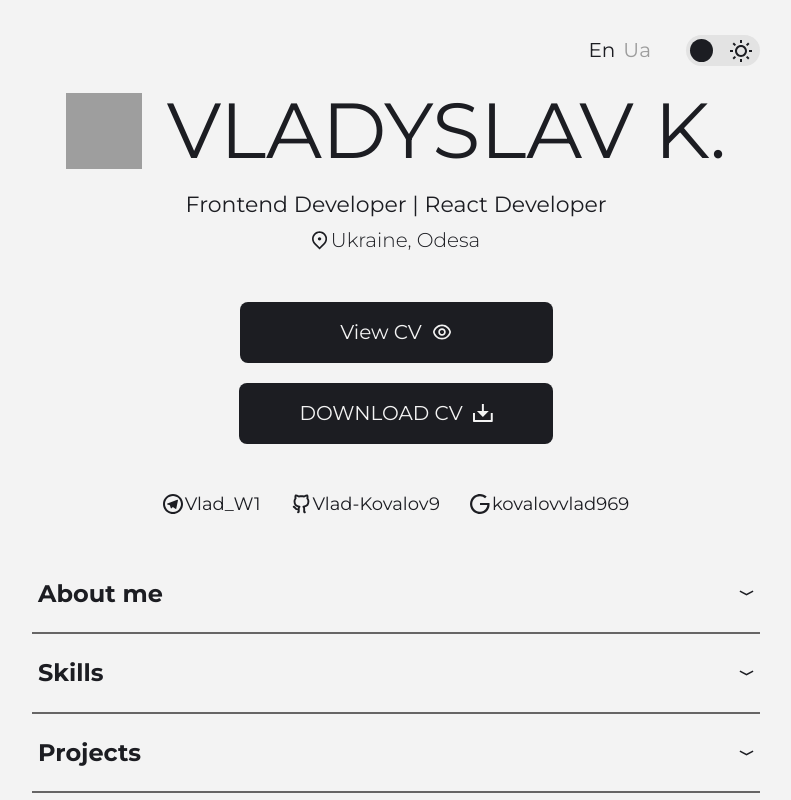
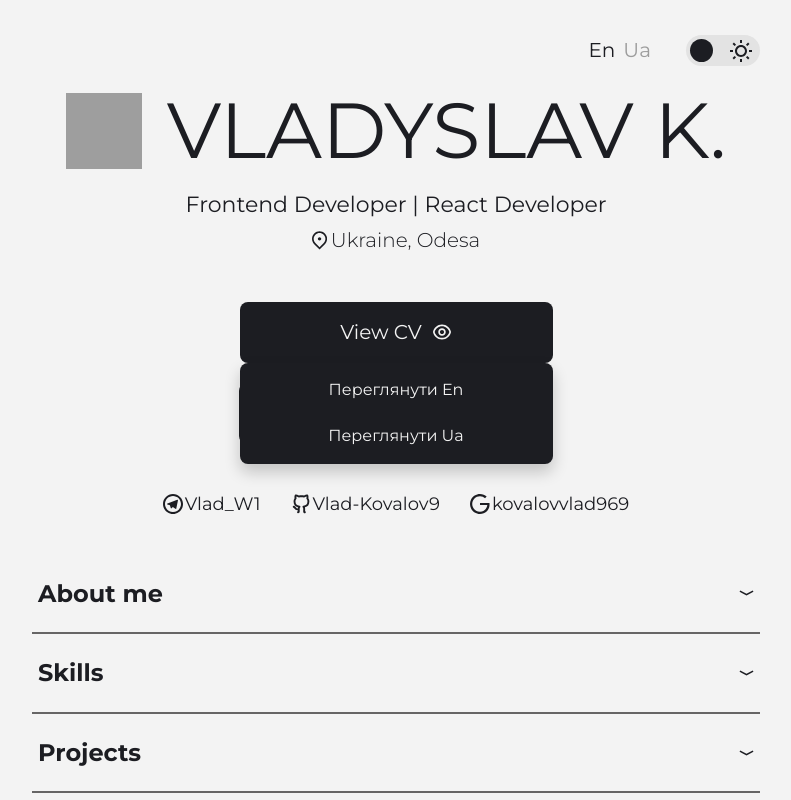
Before and after one commit to Vlad-Kovalov9/My-Resume, a React (Vite) app: page / in a window 1280 px wide. Both pictures are taken after a click on the button "View CV". Shown: the top 800 px of the page, without its empty margins (244-1035 px from the left). Built offline with nearby package versions, Linux system fonts and the light colour scheme; grey boxes are pictures that could not be loaded.

Commit message:
Added google drive files (my CV) for buttons (view / download)

```diff
--- a/src/components/ButtonsCv/ButtonsCv.jsx
+++ b/src/components/ButtonsCv/ButtonsCv.jsx
@@ -1,24 +1,78 @@
 import s from "./ButtonsCv.module.css";
 import sprite from "../../assets/icons/sprite.svg";
 import { useTranslation } from "react-i18next";
+import { useState } from "react";
 
 export default function ButtonsCv() {
   const { t } = useTranslation();
+  const [openView, setOpenView] = useState(false);
+  const [openDownload, setOpenDownload] = useState(false);
+
+  const files = {
+    uk: {
+      view: "https://drive.google.com/file/d/1p47fT-1WJepIjRiIq9OW1iS_eOcE1WS3/view?usp=drive_link",
+      download:
+        "https://drive.google.com/uc?export=download&id=1p47fT-1WJepIjRiIq9OW1iS_eOcE1WS3",
+    },
+    en: {
+      view: "https://drive.google.com/file/d/1CTpa-aCuh4zwAP-cLfcnmCfauKMThUKo/view?usp=drive_link",
+      download:
+        "https://drive.google.com/uc?export=download&id=1CTpa-aCuh4zwAP-cLfcnmCfauKMThUKo",
+    },
+  };
 
   return (
     <div className={s.buttonContainer}>
-      <button className={s.button}>
-        <p className={s.buttonText}> {t("view")}</p>
+      <div className={s.dropdown}>
+        <button className={s.button} onClick={() => setOpenView(!openView)}>
+          <p className={s.buttonText}>{t("view")}</p>
           <svg className={s.iconBtn}>
             <use href={`${sprite}#eye-icon`} />
           </svg>
         </button>
-      <button className={s.button}>
-        <p className={s.buttonText}> {t("download")}</p>
+        {openView && (
+          <div className={s.menu}>
+            <a
+              href={files.uk.view}
+              className={s.link}
+              target="_blank"
+              rel="noopener noreferrer"
+            >
+              {t("Переглянути En")}
+            </a>
+            <a
+              href={files.en.view}
+              className={s.link}
+              target="_blank"
+              rel="noopener noreferrer"
+            >
+              {t("Переглянути Ua")}
+            </a>
+          </div>
+        )}
+      </div>
+
+      <div className={s.dropdown}>
+        <button
+          className={s.button}
+          onClick={() => setOpenDownload(!openDownload)}
+        >
+          <p className={s.buttonText}>{t("download")}</p>
           <svg className={s.iconBtn}>
             <use href={`${sprite}#icon-cv`} />
           </svg>
         </button>
+        {openDownload && (
+          <div className={s.menu}>
+            <a href={files.uk.download} className={s.link} download>
+              {t("Завантажити (En)")}
+            </a>
+            <a href={files.en.download} className={s.link} download>
+              {t("Завантажити (Ua)")}
+            </a>
+          </div>
+        )}
+      </div>
     </div>
   );
 }
--- a/src/components/ButtonsCv/ButtonsCv.module.css
+++ b/src/components/ButtonsCv/ButtonsCv.module.css
@@ -41,6 +41,49 @@
   animation: rotateIconBtn 0.8s forwards;
 }
 
+.dropdown {
+  position: relative;
+}
+
+.menu {
+  position: absolute;
+  top: 100%;
+  left: 0;
+  width: 100%;
+  background: var(--button-bg);
+  border-radius: 8px;
+  padding: 6px 0;
+  display: flex;
+  flex-direction: column;
+  gap: 4px;
+  box-shadow: 0 8px 16px rgba(0, 0, 0, 0.2);
+  opacity: 0;
+  transform: translateY(-10px);
+  animation: dropdownOpen 0.2s forwards;
+  z-index: 10;
+}
+
+.link {
+  padding: 12px 0;
+  text-align: center;
+  text-decoration: none;
+  color: var(--button-text);
+  font-weight: 500;
+  transition: background 0.2s ease;
+}
+
+.link:hover {
+  background: var(--card-bg);
+  color: var(--text);
+}
+
+@keyframes dropdownOpen {
+  to {
+    opacity: 1;
+    transform: translateY(0);
+  }
+}
+
 @keyframes rotateIconBtn {
   from {
     transform: rotate(0deg);
```
Lines whose indentation alone changed are shown as unchanged.
